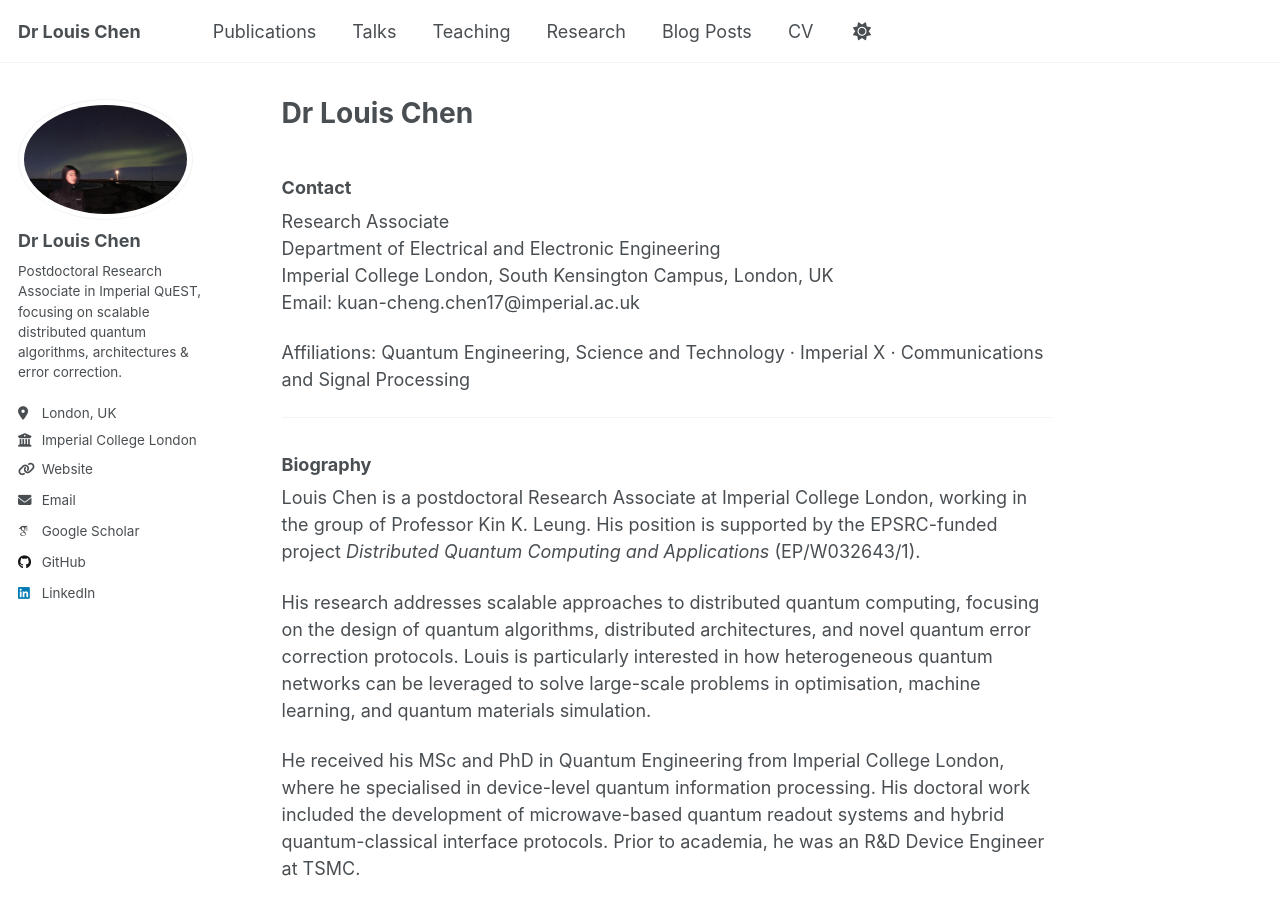
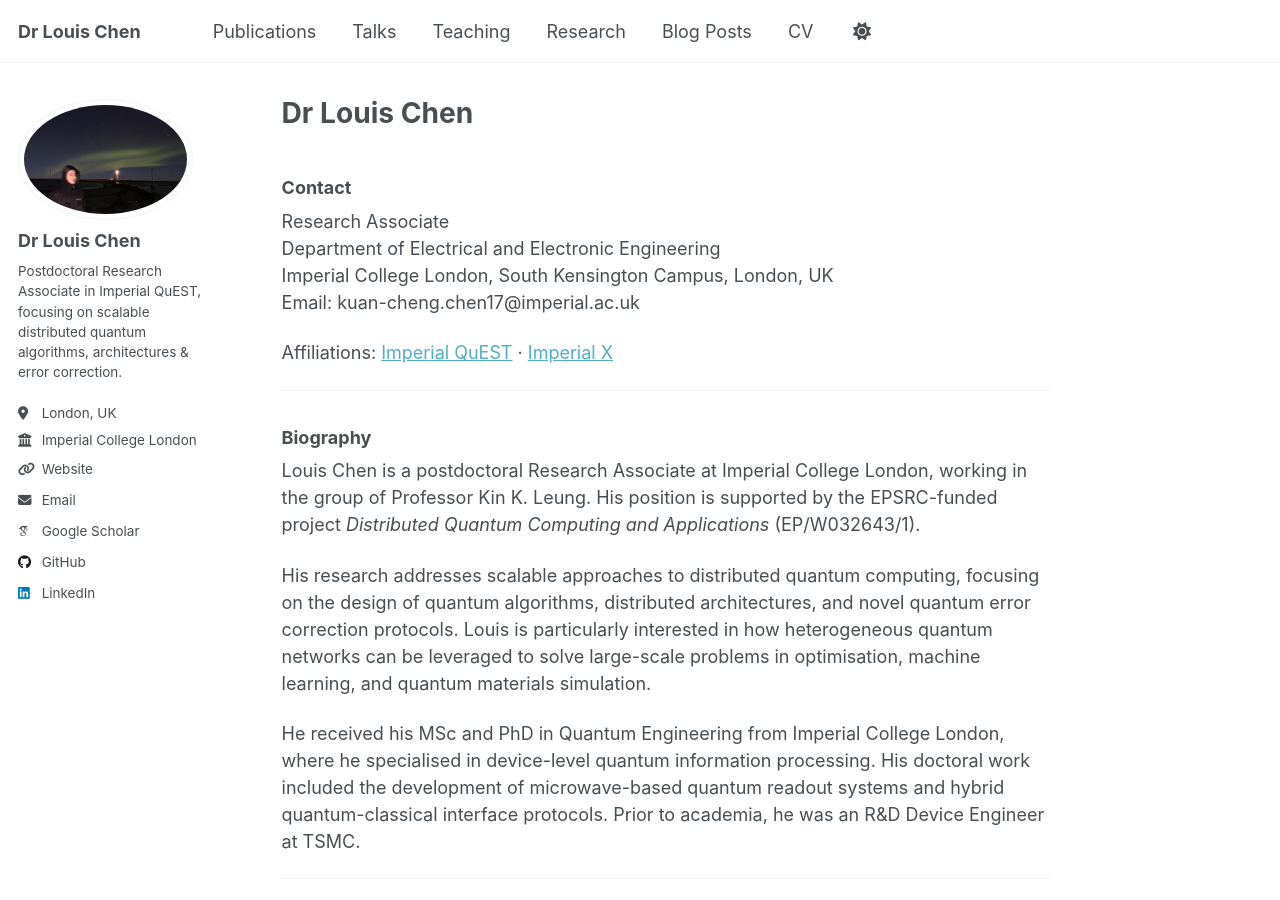
Before and after one commit to Louisanity/louisanity.github.io, a Jekyll site: the page built from _pages/about.md, in a window 1280 px wide and 900 px high. Built offline with Jekyll 4.4.1, drawn with Linux system fonts in a browser that asks for light colours; some web fonts are replaced.

Commit message:
Update about.md

```diff
--- a/_pages/about.md
+++ b/_pages/about.md
@@ -14,7 +14,7 @@ Department of Electrical and Electronic Engineering
 Imperial College London, South Kensington Campus, London, UK
 Email: kuan-cheng.chen17@imperial.ac.uk
 
-Affiliations: Quantum Engineering, Science and Technology · Imperial X · Communications and Signal Processing
+Affiliations: [Imperial QuEST](https://www.imperial.ac.uk/quantum-engineering-science-technology/) · [Imperial X](https://ix.imperial.ac.uk/)
 
 ---
 
```
